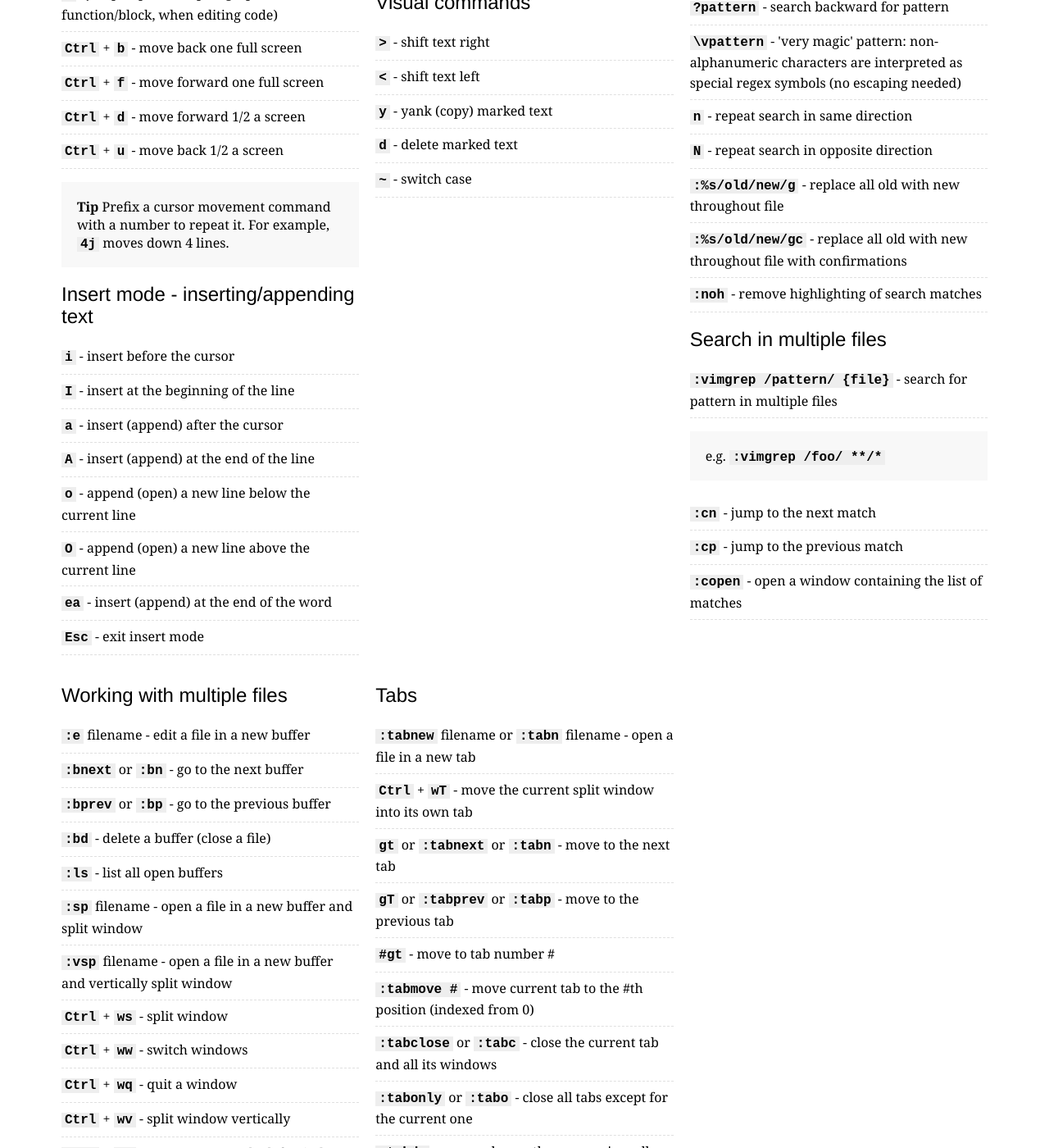
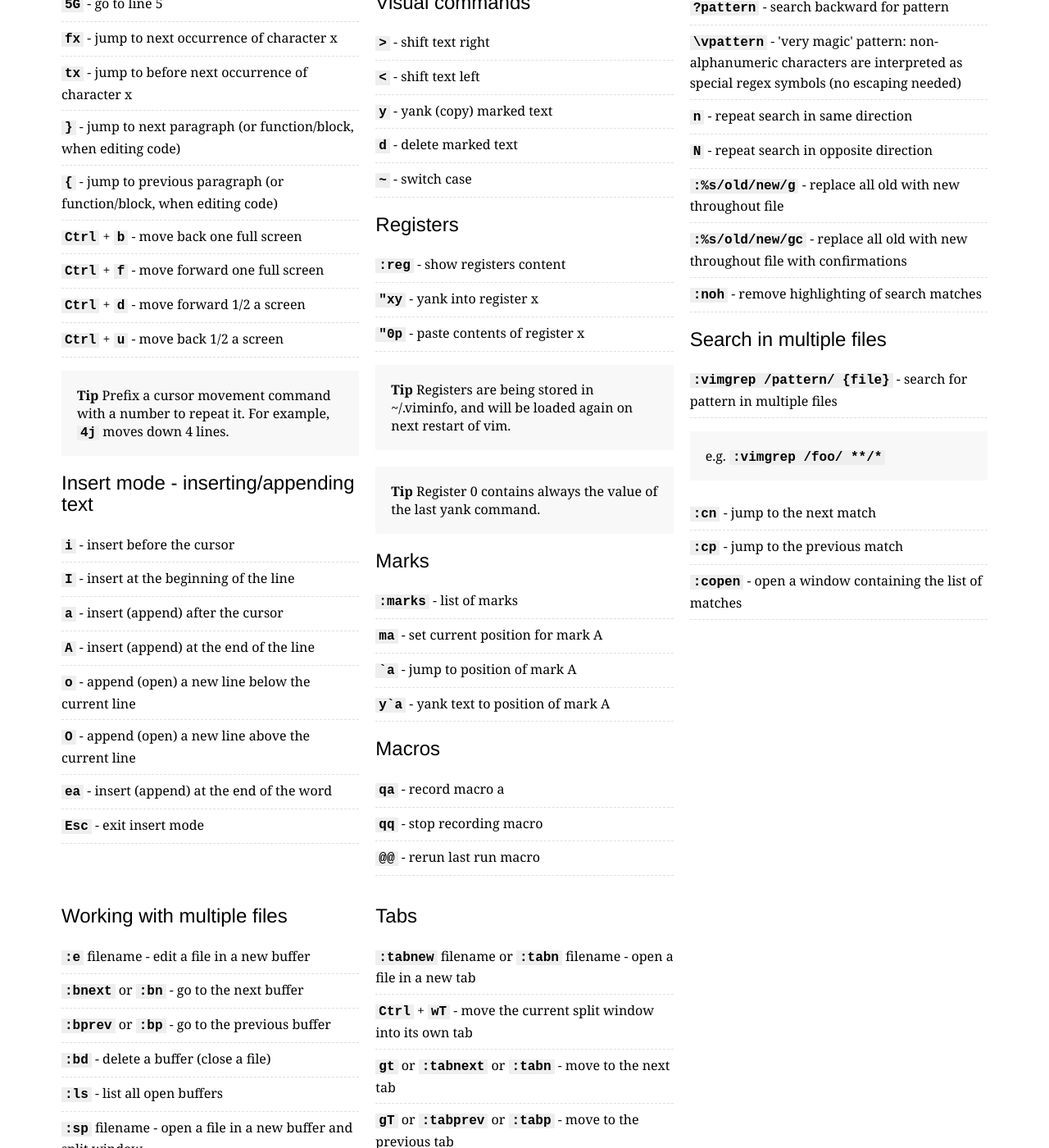
Before and after one commit to rtorr/vim-cheat-sheet, a Jekyll site: the page built from index.html, in a window 1280 px wide and 1400 px high, scrolled down 1179 px. Shown: the whole window at 82% size. Built offline with Jekyll 4.4.1, drawn with Linux system fonts in a browser that asks for light colours; some of the changed text lies outside the part shown.

Commit message:
added commands

```diff
--- a/_config.yml
+++ b/_config.yml
@@ -99,6 +99,39 @@ defaults:
           d: "delete marked text"
           tilde: "switch case"
 
+      registers:
+        title: "Registers"
+        commands:
+          show: "show registers content"
+          pasteRegisterX: "paste contents of register x"
+          yankIntoRegisterX: "yank into register x"
+        tip1: "Registers are being stored in ~/.viminfo, and will be loaded again on next restart of vim."
+        tip2: "Register 0 contains always the value of the last yank command."
+
+      marks:
+        title: "Marks"
+        commands:
+          list: "list of marks"
+          currentPositionA: "set current position for mark A"
+          jumpPositionA: "jump to position of mark A"
+          yankToMarkA: "yank text to position of mark A"
+        tip: ""
+
+      macros:
+        title: "Macros"
+        commands:
+          recordA: "record macro a"
+          stopRecording: "stop recording macro"
+          rerun: "rerun last run macro"
+
+      global:
+        title: "Global"
+        commands:
+          helpForKeyword: "open help for keyword"
+          openFile: "open file"
+          saveAsFile: "save file as"
+          closePane: "close current pane"
+
       cutAndPaste:
         title: "Cut and paste"
         commands:
--- a/_layouts/page.html
+++ b/_layouts/page.html
@@ -7,6 +7,13 @@ layout: default
   <div class="commands-container">
     <div class="grid-block">
       <div class="grid-lg-1-3">
+        <h2>{{ page.global.title }}</h2>
+        <ul>
+          <li><kbd>:help keyword</kbd> - {{ page.global.commands.helpForKeyword }}</li>
+          <li><kbd>:o file</kbd> - {{ page.global.commands.openFile }}</li>
+          <li><kbd>:saveas file</kbd> - {{ page.global.commands.saveAsFile }}</li>
+          <li><kbd>:close</kbd> - {{ page.global.commands.closePane }}</li>
+        </ul>
         <h2>{{ page.cursorMovement.title }}</h2>
         <ul>
           <li><kbd>h</kbd> - {{ page.cursorMovement.commands.h }}</li>
@@ -86,6 +93,31 @@ layout: default
           <li><kbd>y</kbd> - {{ page.visualCommands.commands.y }}</li>
           <li><kbd>d</kbd> - {{ page.visualCommands.commands.d }}</li>
           <li><kbd>~</kbd> - {{ page.visualCommands.commands.tilde }}</li>
+        </ul>
+        <h2>{{ page.registers.title }}</h2>
+        <ul>
+          <li><kbd>:reg</kbd> - {{ page.registers.commands.show }}</li>
+          <li><kbd>"xy</kbd> - {{ page.registers.commands.yankIntoRegisterX }}</li>
+          <li><kbd>"0p</kbd> - {{ page.registers.commands.pasteRegisterX }}</li>
+        </ul>
+        <div class="well">
+          <strong>Tip</strong> {{ page.registers.tip1 }}
+        </div>
+        <div class="well">
+          <strong>Tip</strong> {{ page.registers.tip2 }}
+        </div>
+        <h2>{{ page.marks.title }}</h2>
+        <ul>
+          <li><kbd>:marks</kbd> - {{ page.marks.commands.list }}</li>
+          <li><kbd>ma</kbd> - {{ page.marks.commands.currentPositionA }}</li>
+          <li><kbd>`a</kbd> - {{ page.marks.commands.jumpPositionA }}</li>
+          <li><kbd>y`a</kbd> - {{ page.marks.commands.yankToMarkA }}</li>
+        </ul>
+        <h2>{{ page.macros.title }}</h2>
+        <ul>
+          <li><kbd>qa</kbd> - {{ page.macros.commands.recordA }}</li>
+          <li><kbd>qq</kbd> - {{ page.macros.commands.stopRecording }}</li>
+          <li><kbd>@@</kbd> - {{ page.macros.commands.rerun }}</li>
         </ul>
       </div>
       <div class="grid-lg-1-3">
```
